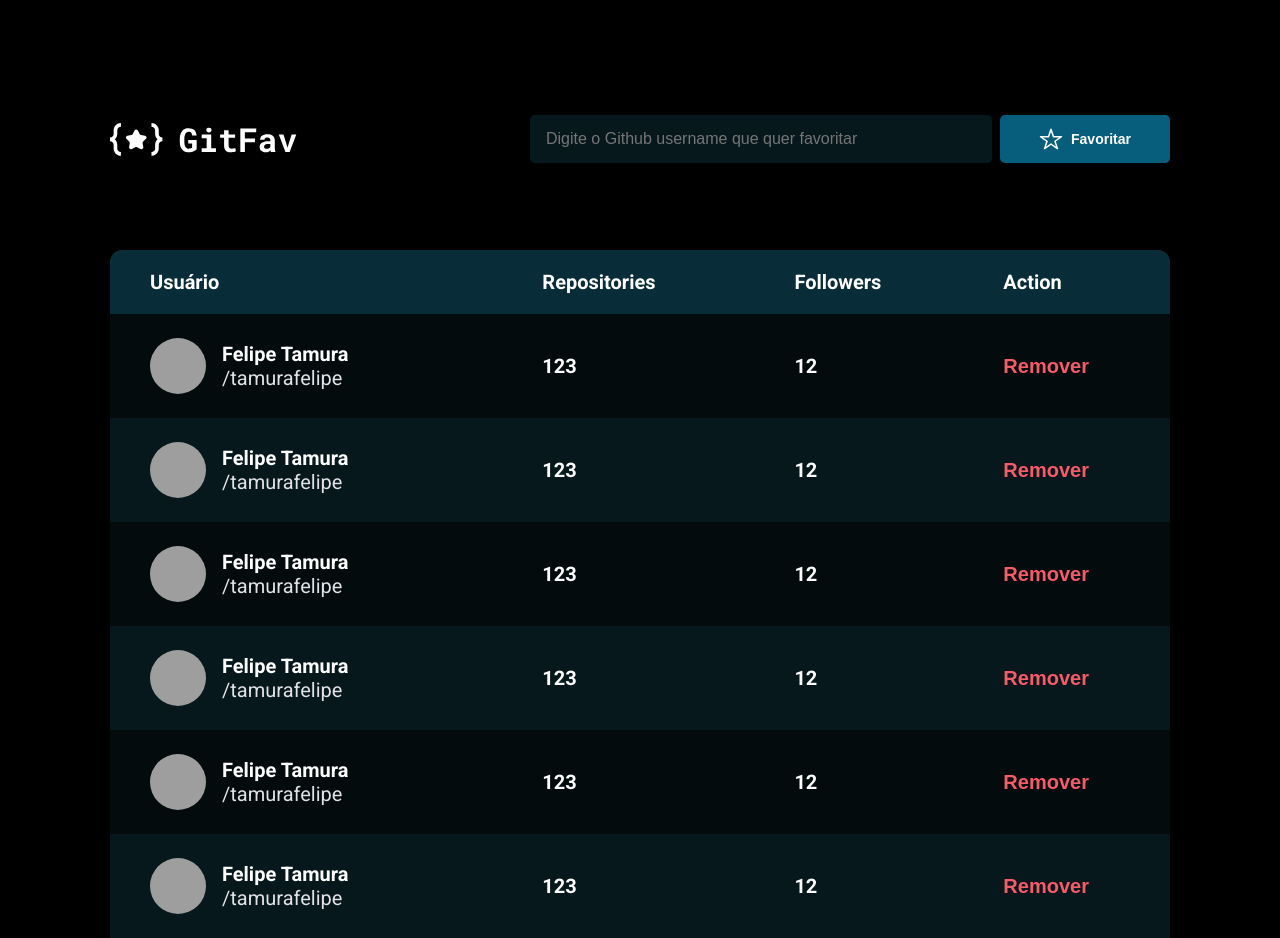
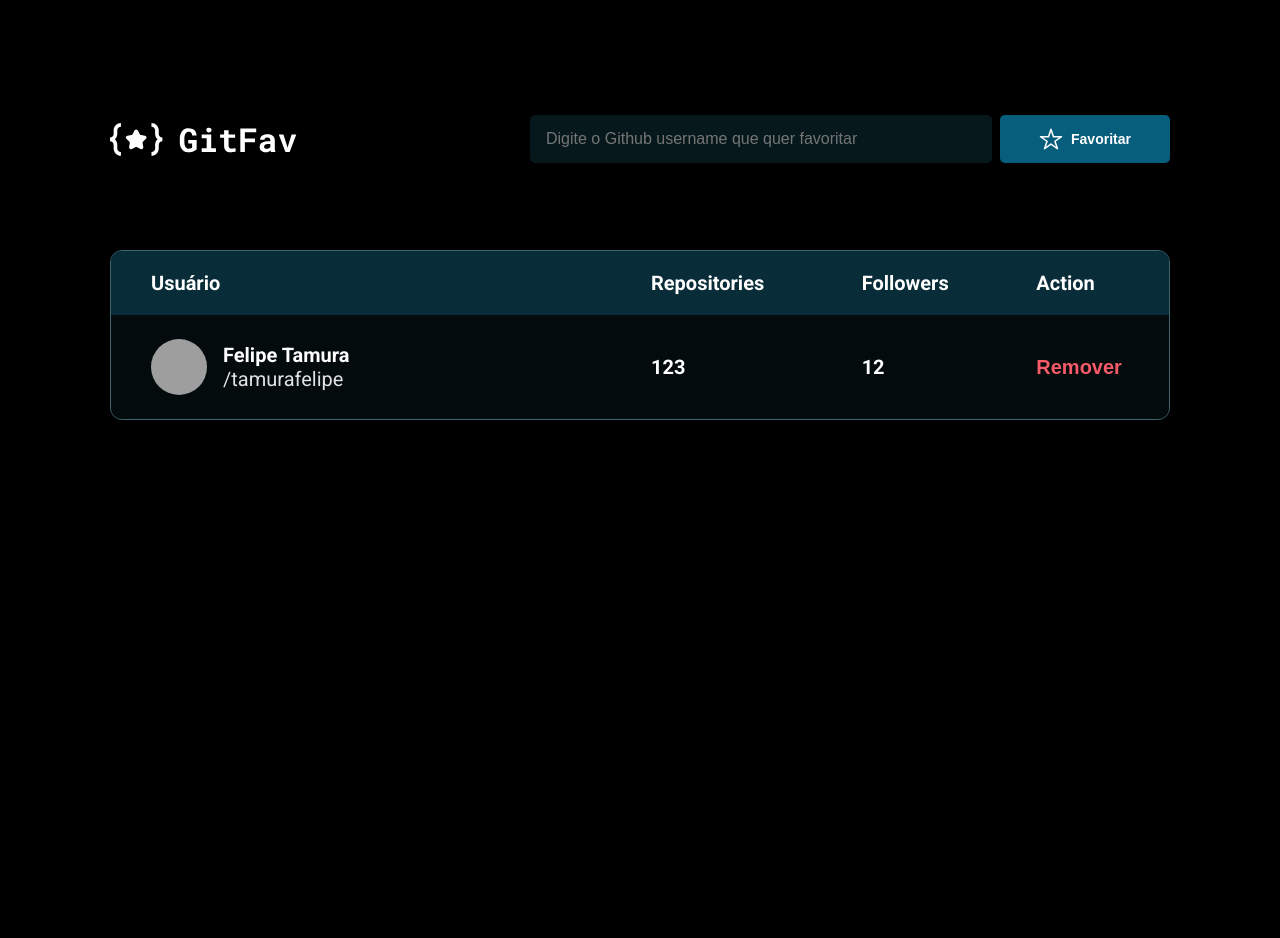
Before and after one commit to TamuraFelipe/github-favorites, a plain HTML site: page index.html in a window 1280 px wide. After the commit the page ends 800 px from the top, so only its background shows below. Drawn offline with Linux system fonts and the light colour scheme; grey boxes are pictures that could not be loaded.

Commit message:
Projeto - GithubFav - 02/08/2022 - Ajustes na table

```diff
--- a/css/_base.scss
+++ b/css/_base.scss
@@ -18,7 +18,7 @@
     --fc-input: #7C7C8A;
     --fc-link-light: #E1E1E6;
 
-    --border-color: hsla(191, 31%, 42%, 1);
+    --border-color: hsla(191, 31%, 42%, .8);
 
 
     font-size: 62.5%;
@@ -32,3 +32,9 @@ a {
     text-decoration: none;
     color: var(--fc-primary);
 }
+tr {
+    border-top: 1px solid var(--border-color);
+}
+thead tr:first-child {
+    border-top: none;
+}
--- a/css/_header.scss
+++ b/css/_header.scss
@@ -8,7 +8,6 @@
         align-items: center;
         gap: 8px;
         max-width: 64rem;
-        height: 4.8rem;
         &-input {
             width: 46.2rem;
             height: 4.8rem;
--- a/css/_main.scss
+++ b/css/_main.scss
@@ -1,6 +1,8 @@
 .main {
     max-width: 112rem;
-    height: 68.8rem;
-    overflow: auto;
+    max-height: 68.8rem;
+    overflow: overlay;
     scroll-behavior: smooth;
+    border-radius: 1.2rem 1.2rem 1.2rem 1.2rem;
+    border: 1px solid var(--border-color);
 }
--- a/css/_scroll-bar.scss
+++ b/css/_scroll-bar.scss
@@ -5,5 +5,5 @@
 }
 .main::-webkit-scrollbar-thumb {
     background: #4A808C;
-    border-radius: 5px;
+    border-radius: 12px;
 }
--- a/css/_table.scss
+++ b/css/_table.scss
@@ -1,7 +1,6 @@
 .favorites {
     width: 100%;
     border-collapse: collapse;
-    margin-bottom: 10rem;
     thead {
         tr {
             background-color: var(--bg-header-table);
@@ -10,17 +9,13 @@
             font-weight: 700;
             text-align: left;
             height: 6.4rem;
-
             th {
                 text-align: left;
                 padding: 1.6rem 0 1.6rem 4rem;
                 font-size: 2rem;
                 font-weight: 700;
                 &:first-child {
-                    border-radius: 1.2rem 0 0 0;
-                }
-                &:last-child {
-                    border-radius: 0 1.2rem 0 0;
+                    width: max(20vw, 500px);
                 }
                 td {
                     margin: 1.6rem 0 1.6rem 4rem;
@@ -43,7 +38,6 @@
                 height: 10.4rem;
                 font-size: 2rem;
                 font-weight: 700;
-
             }
             .user {
                 display: flex;
@@ -71,6 +65,9 @@
                 }
             }
         }
+        .favorites--noborder {
+            border-top: none;
+        }
     }
     .no-favorites {
         display: flex;
--- a/index.html
+++ b/index.html
@@ -37,94 +37,10 @@
                         <th>Action</th>
                     </tr>
                 </thead>
-                <tbody>
-                    <tr>
+                <tbody class="">
+                    <tr class="favorites--noborder">
                         <td class="user">
                             <img src="https://www.github.com/tamurafelipe.png" alt="Imagem do usuário">
-                            <a class="user-link" href="https://www.github.com/tamurafelipe">
-                                <p>Felipe Tamura</p>
-                                <span class="user-link--light">/tamurafelipe</span>
-                            </a>
-                        </td>
-                        <td class="repositories">123</td>
-                        <td class="followers">12</td>
-                        <td class="action">
-                            <button class="action-remove">Remover</button>
-                        </td>
-                    </tr>
-                    <tr>
-                        <td class="user">
-                            <img src="https://www.github.com/steffijoji.png" alt="Imagem do usuário">
-                            <a class="user-link" href="https://www.github.com/tamurafelipe">
-                                <p>Felipe Tamura</p>
-                                <span class="user-link--light">/tamurafelipe</span>
-                            </a>
-                        </td>
-                        <td class="repositories">123</td>
-                        <td class="followers">12</td>
-                        <td class="action">
-                            <button class="action-remove">Remover</button>
-                        </td>
-                    </tr>
-                    <tr>
-                        <td class="user">
-                            <img src="https://www.github.com/maykbrito.png" alt="Imagem do usuário">
-                            <a class="user-link" href="https://www.github.com/tamurafelipe">
-                                <p>Felipe Tamura</p>
-                                <span class="user-link--light">/tamurafelipe</span>
-                            </a>
-                        </td>
-                        <td class="repositories">123</td>
-                        <td class="followers">12</td>
-                        <td class="action">
-                            <button class="action-remove">Remover</button>
-                        </td>
-                    </tr>
-                    <tr>
-                        <td class="user">
-                            <img src="https://www.github.com/gustavoguanabara.png" alt="Imagem do usuário">
-                            <a class="user-link" href="https://www.github.com/tamurafelipe">
-                                <p>Felipe Tamura</p>
-                                <span class="user-link--light">/tamurafelipe</span>
-                            </a>
-                        </td>
-                        <td class="repositories">123</td>
-                        <td class="followers">12</td>
-                        <td class="action">
-                            <button class="action-remove">Remover</button>
-                        </td>
-                    </tr>
-                    <tr>
-                        <td class="user">
-                            <img src="https://www.github.com/manoel.png" alt="Imagem do usuário">
-                            <a class="user-link" href="https://www.github.com/tamurafelipe">
-                                <p>Felipe Tamura</p>
-                                <span class="user-link--light">/tamurafelipe</span>
-                            </a>
-                        </td>
-                        <td class="repositories">123</td>
-                        <td class="followers">12</td>
-                        <td class="action">
-                            <button class="action-remove">Remover</button>
-                        </td>
-                    </tr>
-                    <tr>
-                        <td class="user">
-                            <img src="https://www.github.com/augusto.png" alt="Imagem do usuário">
-                            <a class="user-link" href="https://www.github.com/tamurafelipe">
-                                <p>Felipe Tamura</p>
-                                <span class="user-link--light">/tamurafelipe</span>
-                            </a>
-                        </td>
-                        <td class="repositories">123</td>
-                        <td class="followers">12</td>
-                        <td class="action">
-                            <button class="action-remove">Remover</button>
-                        </td>
-                    </tr>
-                    <tr>
-                        <td class="user">
-                            <img src="https://www.github.com/toni.png" alt="Imagem do usuário">
                             <a class="user-link" href="https://www.github.com/tamurafelipe">
                                 <p>Felipe Tamura</p>
                                 <span class="user-link--light">/tamurafelipe</span>
```
Also changed, not shown: css/style.css, 1 other file.
